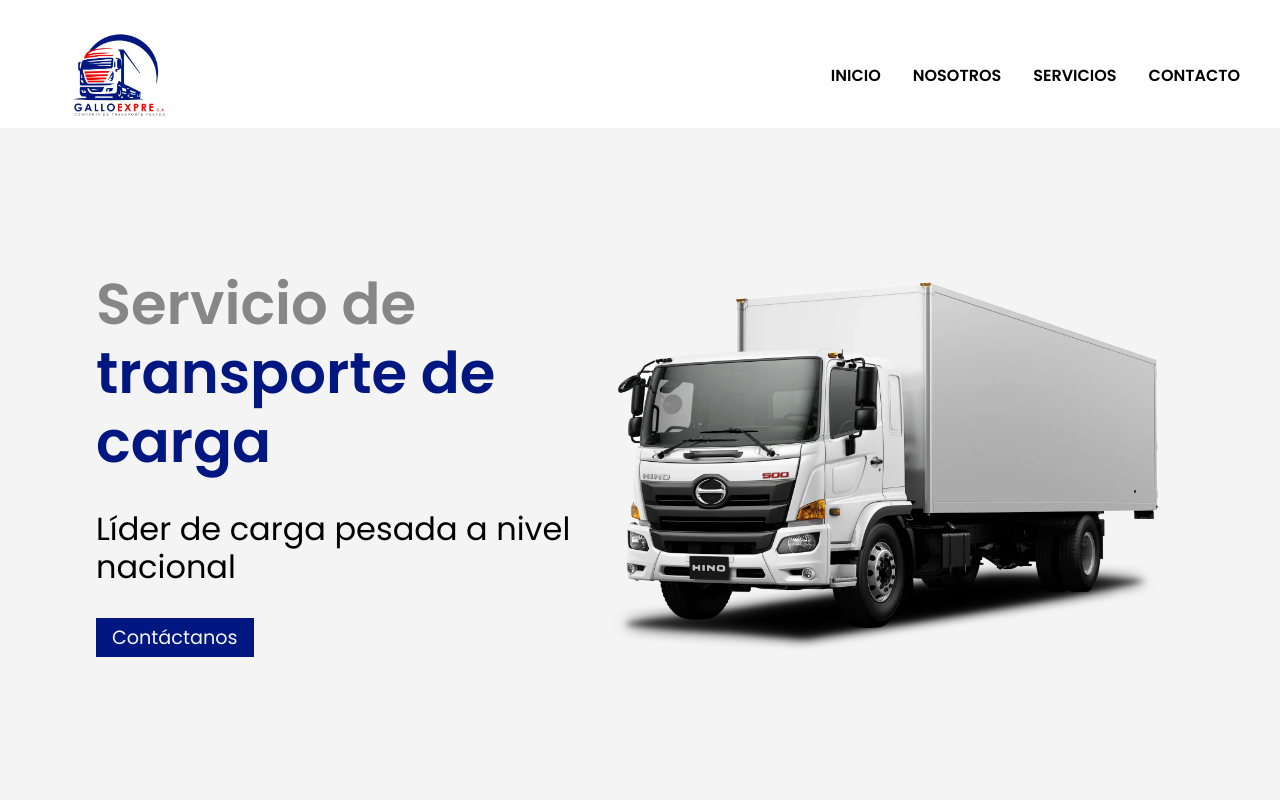
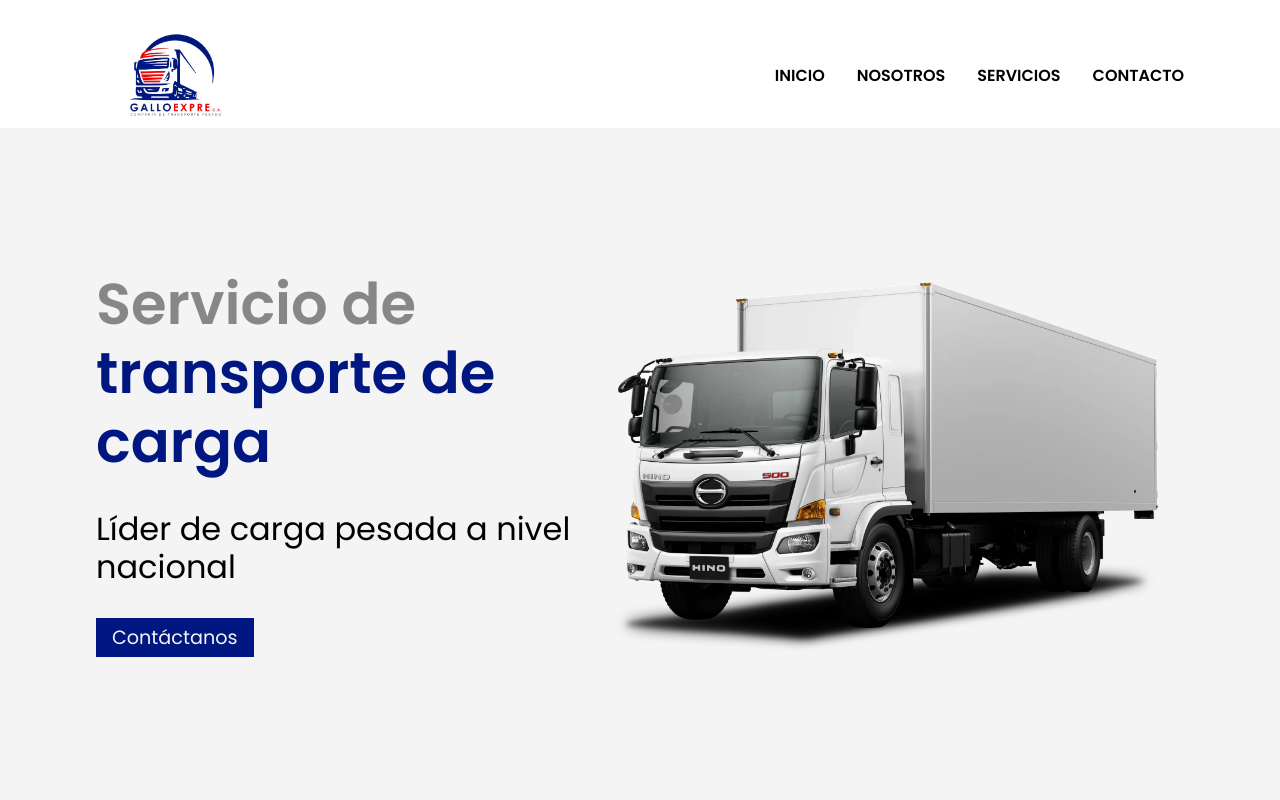
Before and after one commit to StalinAM/galloexpre, a React (Vite) app: page / in a window 1280 px wide. Shown: the top 800 px of the page. Built offline with nearby package versions, Linux system fonts and the light colour scheme.

Commit message:
update css

```diff
--- a/components/Header.jsx
+++ b/components/Header.jsx
@@ -6,7 +6,7 @@ const Container = styled.header`
   display: flex;
   justify-content: space-between;
   align-items: center;
-  padding: 1.5rem 2.5rem 0;
+  padding: 1.5rem 6rem 0;
 `
 const Img = styled.img`
   width: 10rem;
```
